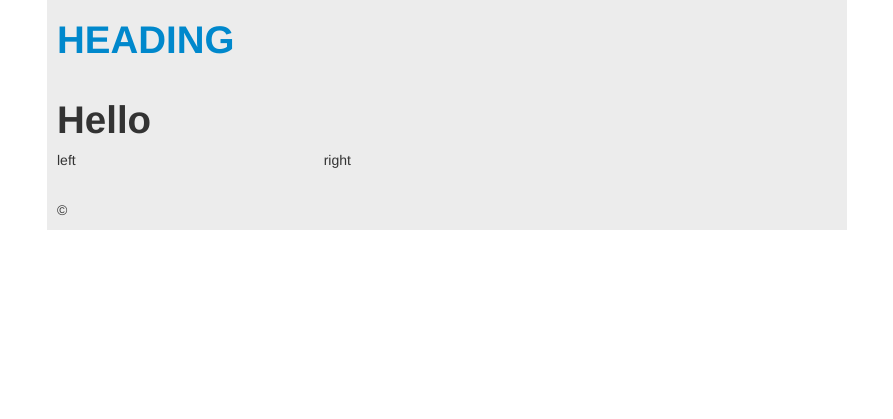
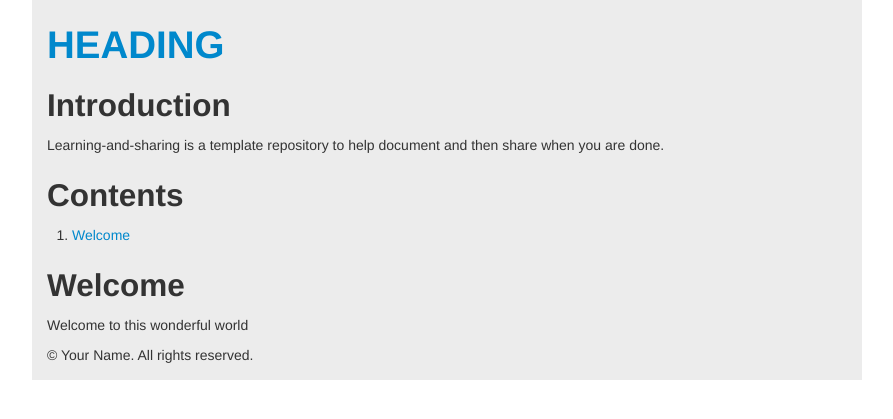
Before and after one commit to jhsu/learning-and-sharing, a Jekyll site: the page built from index.html, in a window 1280 px wide. Shown: the top 419 px of the page, without its empty margins (193-1086 px from the left). Built offline with Jekyll 4.4.1, drawn with Linux system fonts in a browser that asks for light colours.

Commit message:
add more to index for posts

```diff
--- a/_config.yml
+++ b/_config.yml
@@ -3,3 +3,6 @@ exclude:
   - Gemfile
   - Gemfile.lock
   - README.markdown
+
+authors:
+  - Your Name
--- /dev/null
+++ b/_includes/introduction.html
@@ -0,0 +1,4 @@
+<h2>Introduction</h2>
+
+<p>Learning-and-sharing is a template repository to help document
+and then share when you are done.</p>
--- a/_layouts/default.html
+++ b/_layouts/default.html
@@ -20,6 +20,7 @@
     </div>
     <footer>
       &copy;
+      {{ site.authors | array_to_sentence_string }}. All rights reserved.
     </footer>
   </div>
 </body>
--- a/index.html
+++ b/index.html
@@ -1,8 +1,31 @@
 ---
 layout: default
 ---
-<h1>Hello</h1>
 <div class="row-fluid">
-  <div class="span4">left</div>
-  <div class="span8">right</div>
+  <div class="span12">
+    {% include introduction.html %}
+  </div>
 </div>
+
+<div class="row-fluid">
+  <div class="span12">
+    <h2>Contents</h2>
+
+    <ol>
+    {% for post in site.posts %}
+    <li class="post"><a href="#{{ post.slug }}" class="post-title">{{ post.title }}</a></li>
+    {% endfor %}
+    </ol>
+  </div>
+</div>
+
+<div class="row-fluid">
+  <div class="span12 posts">
+    {% for post in site.posts %}
+      <div class="post" id="{{ post.slug }}">
+        <h2 class="post-title">{{ post.title }}</h2>
+        {{ post.content }}
+      </div>
+    {% endfor %}
+  </div>
+</div>
--- a/style.css
+++ b/style.css
@@ -4,12 +4,12 @@ body { padding: 0; margin: 0; }
   width: 800px;
   overflow: auto;
   margin: 0;
+  padding: 15px;
 }
 
 #container header,
 #container #content,
 #container footer {
-  padding: 10px;
 }
 
 /* Large desktop */
```
Also changed, not shown: _posts/2012-12-28-initial-post.html (added, +7 -0 lines).
